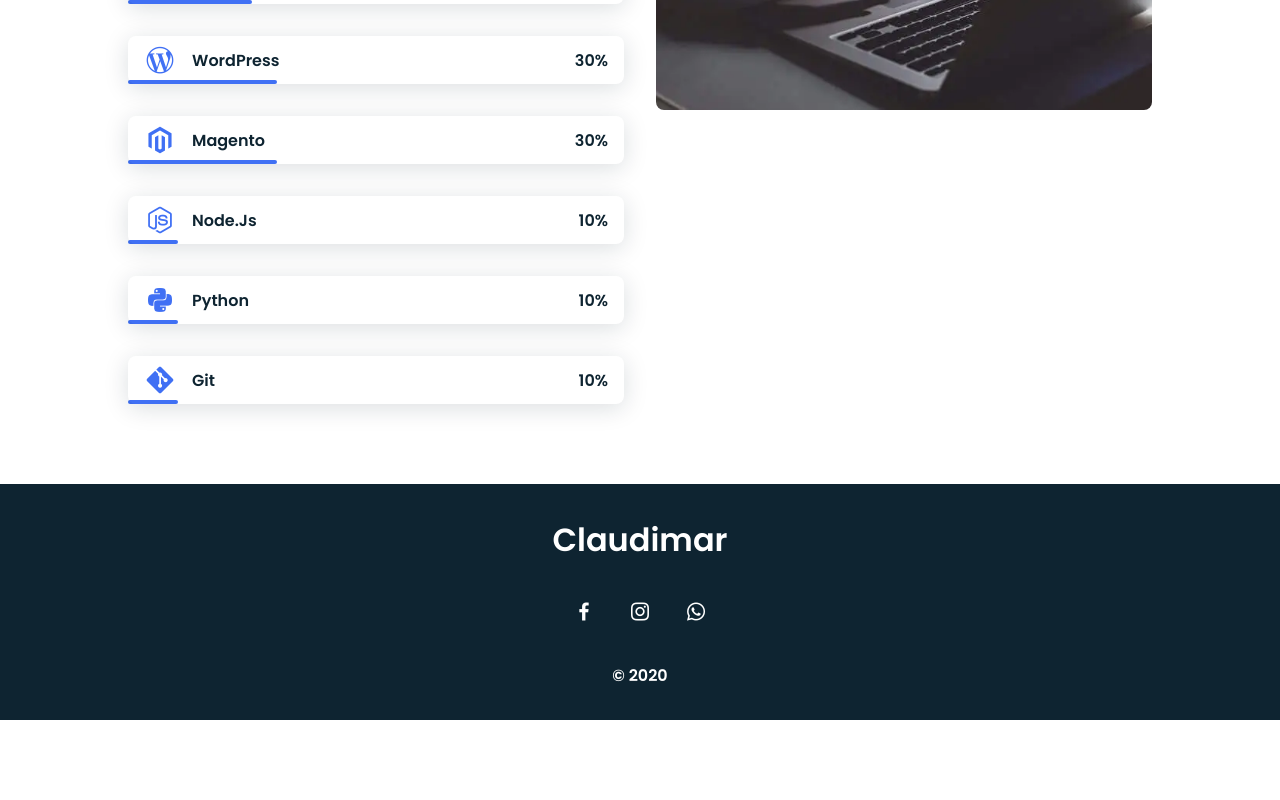
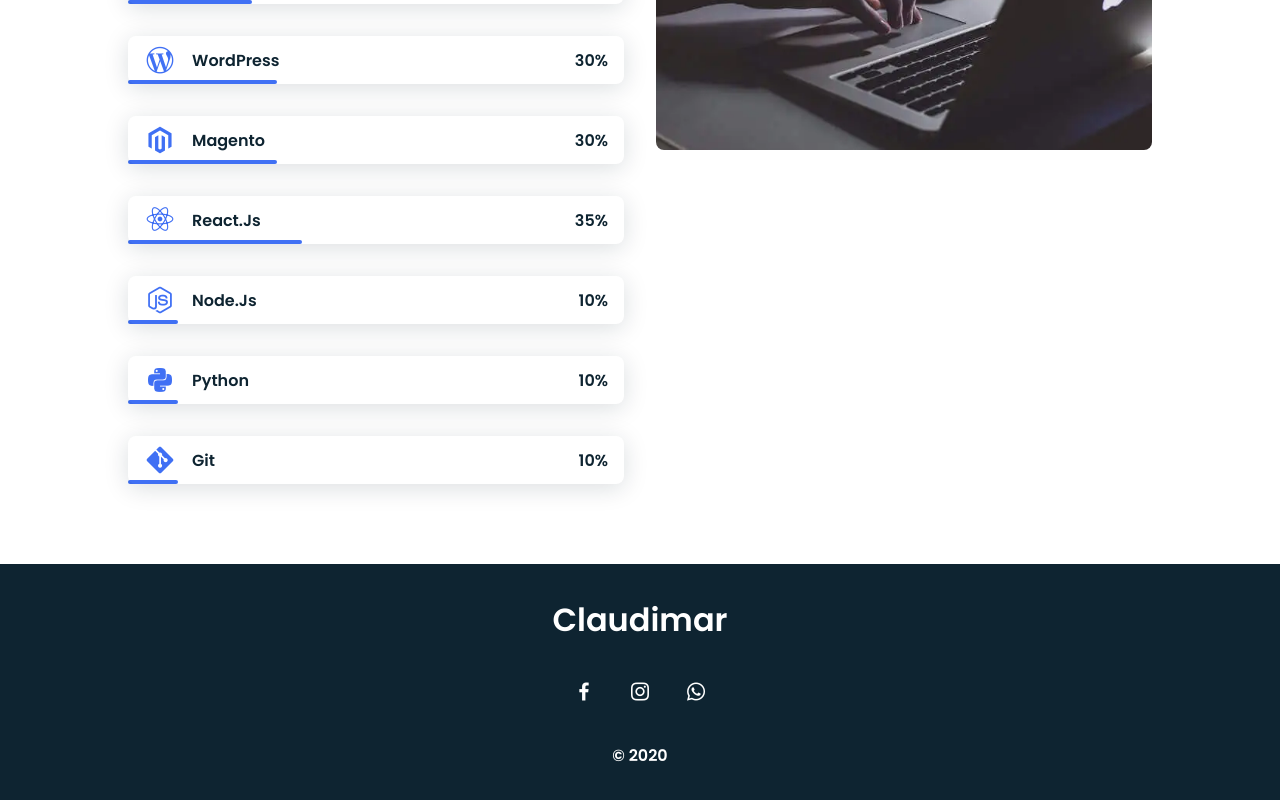
Before and after one commit to claudimards/react-portfolio, a React (Create React App) app: page /skills in a window 1280 px wide. Shown: the part 707-1507 px from the top of the page. Before the commit the page ends 1427 px from the top, so only its background shows below. Built offline with nearby package versions, Linux system fonts and the light colour scheme.

Commit message:
Adicionado skill de react

```diff
--- a/src/pages/Skills.css
+++ b/src/pages/Skills.css
@@ -58,6 +58,9 @@
 .skills__mage {
     width: 30%;
 }
+.skills__react {
+    width: 35%;
+}
 .skills__node {
     width: 10%;
 }
--- a/src/pages/Skills.js
+++ b/src/pages/Skills.js
@@ -110,6 +110,19 @@ function Skills() {
 
                     <div className="skills__data">
                         <div className="skills__names">
+                            <i className='bx bxl-react skills__icon' ></i>
+                            <span className="skills__name">React.Js</span>
+                        </div>
+
+                        <div>
+                            <span className="skills__percentage">35%</span>
+                        </div>
+
+                        <div className="skills__bar skills__react"></div>
+                    </div>
+
+                    <div className="skills__data">
+                        <div className="skills__names">
                             <i className='bx bxl-nodejs skills__icon' ></i>
                             <span className="skills__name">Node.Js</span>
                         </div>
```
